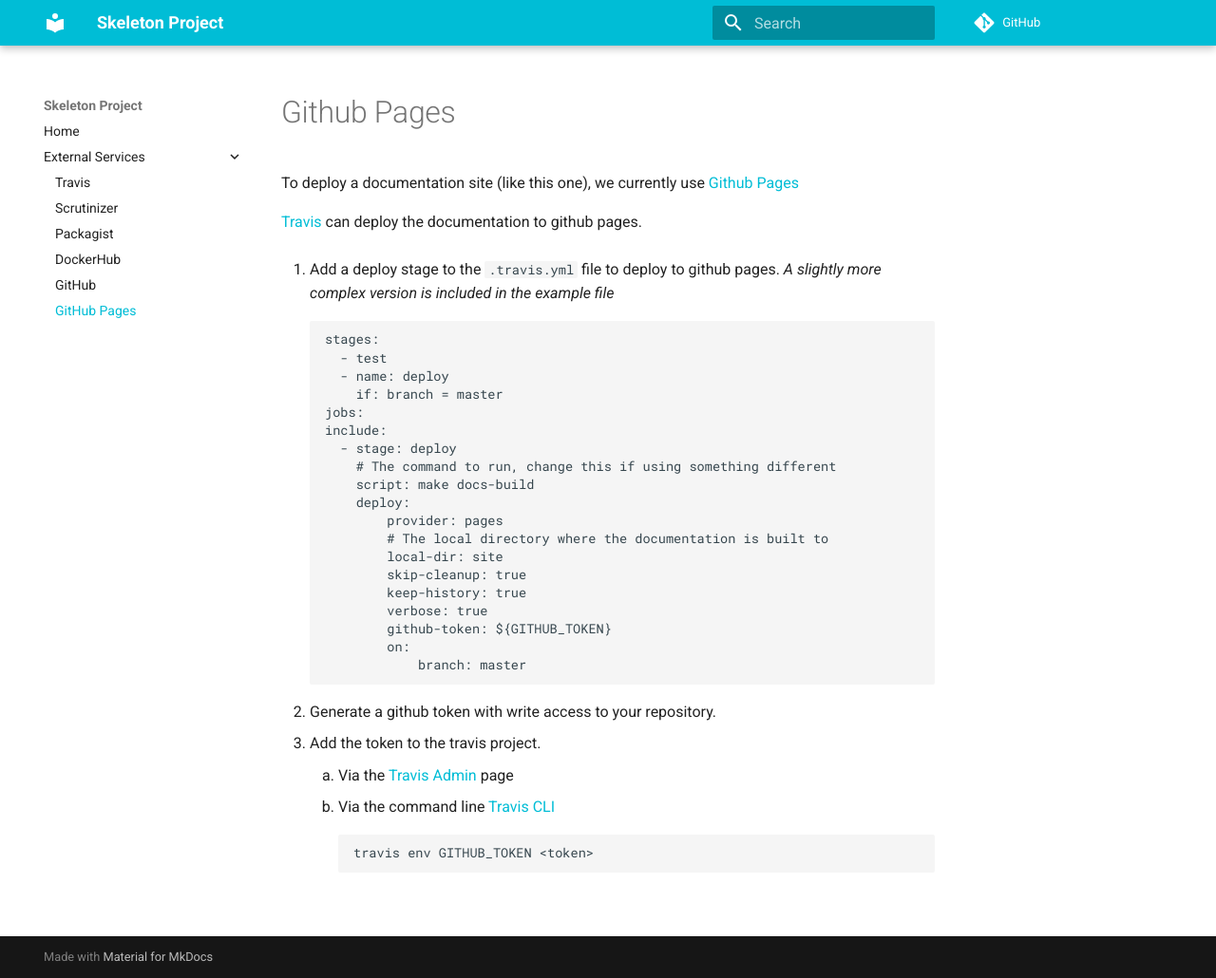
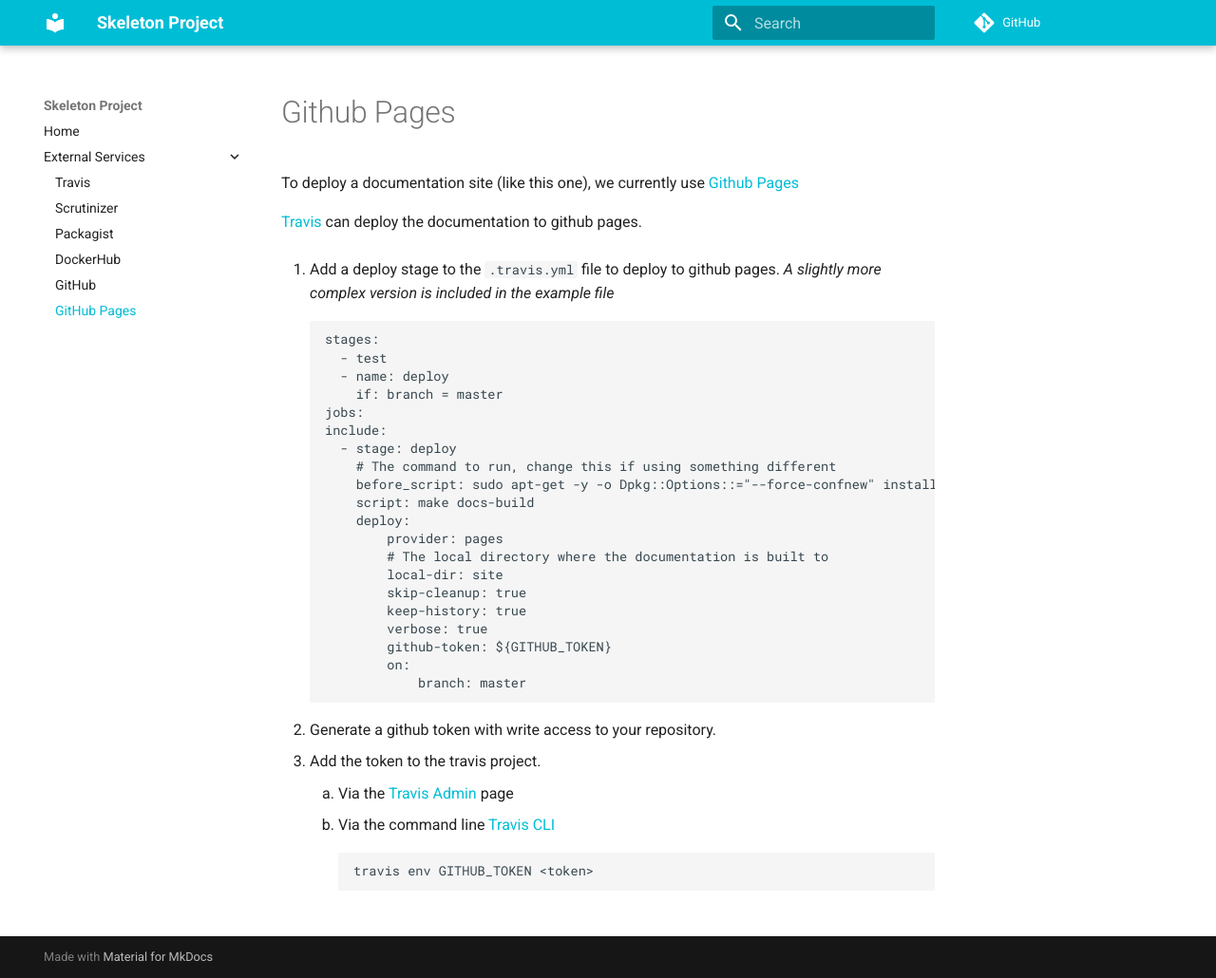
Before and after one commit to graze/skeleton-project, an MkDocs documentation site: the page built from docs/external_services/github_pages.md, in a window 1280 px wide and 1030 px high. Shown: the whole window at 95% size. Built offline with MkDocs 1.6.1 and Material for MkDocs 9.7.7, drawn with Linux system fonts in a browser that asks for light colours; comment, search, counter and statistics services are not loaded.

Commit message:
install docker in before_script in deploy section

```diff
--- a/docs/external_services/github_pages.md
+++ b/docs/external_services/github_pages.md
@@ -16,6 +16,7 @@ To deploy a documentation site (like this one), we currently use [Github Pages][
     include:
       - stage: deploy
         # The command to run, change this if using something different
+        before_script: sudo apt-get -y -o Dpkg::Options::="--force-confnew" install docker-ce
         script: make docs-build
         deploy:
             provider: pages
```
